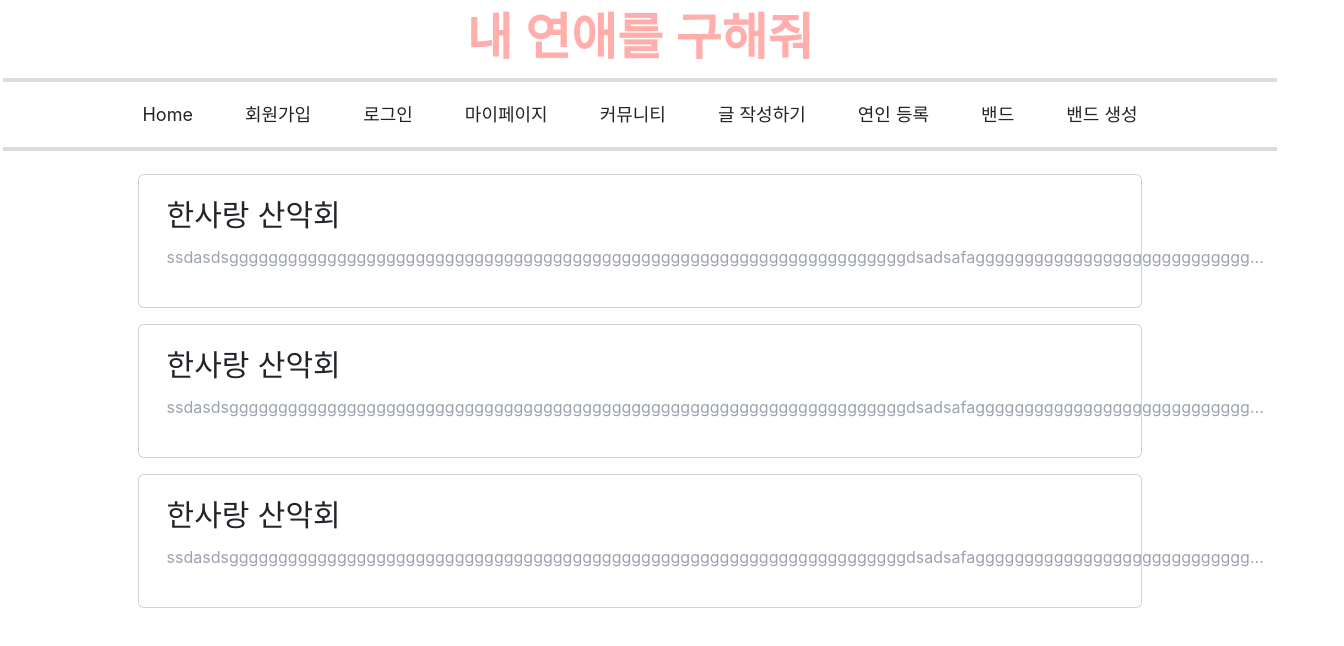
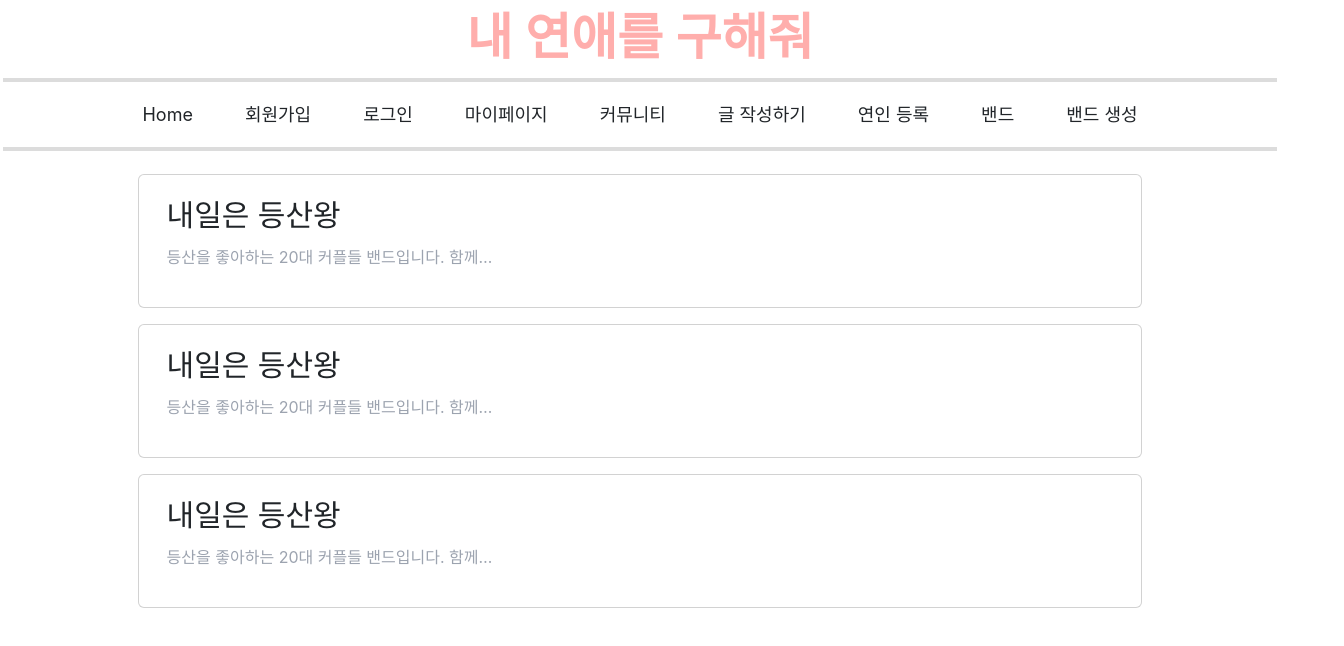
Before and after one commit to juknow/bestlove_front, a React (Create React App) app: page /band in a window 1280 px wide. Shown: the top 646 px of the page, 1344 px wide, since content can reach past the window. Built offline with nearby package versions, Linux system fonts and the light colour scheme; a web font is replaced by a local one.

Commit message:
Update BandCard.jsx
내용 수정 - 내일은 등산왕

```diff
--- a/src/components/BandCard.jsx
+++ b/src/components/BandCard.jsx
@@ -8,10 +8,10 @@ export default function BandCard() {
     <>
       <button className="card w-[80%] mb-3 btn btn-light" onClick={handleClick}>
         <div className="card-body">
-          <h5 className="card-title text-3xl text-start">한사랑 산악회</h5>
+          <h5 className="card-title text-3xl text-start">내일은 등산왕</h5>
           <div className="h-1"></div>
           <p className="text-start line-clamp-1 text-gray-400 w-[95%]">
-            ssdasdsgggggggggggggggggggggggggggggggggggggggggggggggggggggggggggggggggggggdsadsafagggggggggggggggggggggggggggggggggggg
+            등산을 좋아하는 20대 커플들 밴드입니다. 함께해요.
           </p>
           <div className="h-4"></div>
         </div>
```
